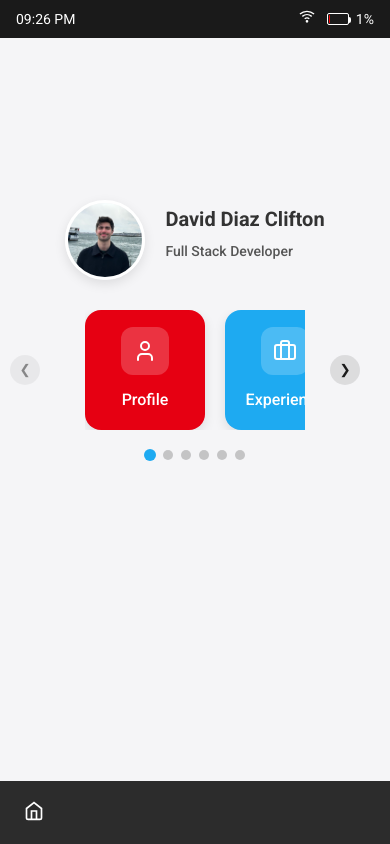
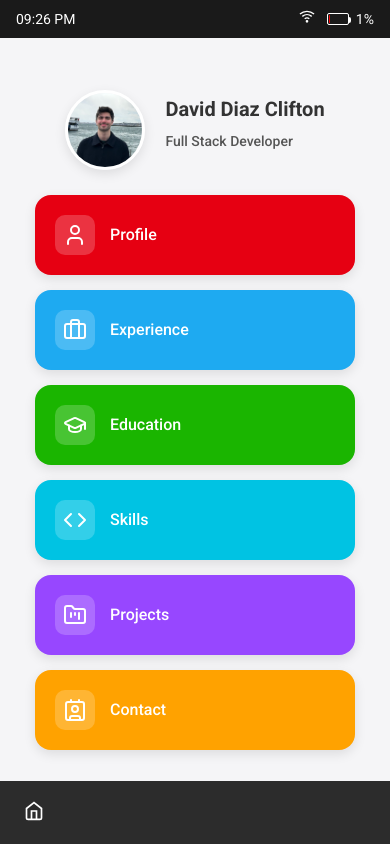
Before and after one commit to daviddc5/DavidDiazClifton, a React (Create React App) app in the folder david-portfolio/: page / in a window 390 px wide. Built offline with nearby package versions, Linux system fonts and the light colour scheme.

Commit message:
make everything not scrollable except content

```diff
--- a/david-portfolio/src/components/NintendoSwitch/NavBar.js
+++ b/david-portfolio/src/components/NintendoSwitch/NavBar.js
@@ -27,12 +27,12 @@ const NavBar = ({ onHomeClick, selectedSection }) => {
         </div>
       )}
 
-      <div className="controls">
+      {/* <div className="controls">
         <span className="control-btn">A</span>
         <span className="control-text">Select</span>
         <span className="control-btn">B</span>
         <span className="control-text">Back</span>
-      </div>
+      </div> */}
     </div>
   );
 };
--- a/david-portfolio/src/components/NintendoSwitch/NintendoSwitchPortfolio.js
+++ b/david-portfolio/src/components/NintendoSwitch/NintendoSwitchPortfolio.js
@@ -1,7 +1,7 @@
 import React, { useState } from "react";
 import StatusBar from "./StatusBar";
 import UserProfile from "./UserProfile";
-import SectionCarousel from "./SectionCarousel"; // Import new carousel component
+import SectionCarousel from "./SectionCarousel";
 import NavBar from "./NavBar";
 import ProfileSection from "./sections/ProfileSection";
 import EducationSection from "./sections/EducationSection";
@@ -69,11 +69,14 @@ const NintendoSwitchPortfolio = () => {
               title="Full Stack Developer"
               avatarSrc="/DavidDC.jpg"
             />
-            {/* Replace SectionGrid with SectionCarousel */}
-            <SectionCarousel
-              sections={portfolioData.sections}
-              onSectionClick={handleSectionClick}
-            />
+
+            {/* Wrap the sections in a scrollable container */}
+            <div className="sections-container">
+              <SectionCarousel
+                sections={portfolioData.sections}
+                onSectionClick={handleSectionClick}
+              />
+            </div>
           </>
         ) : (
           <div
--- a/david-portfolio/src/components/NintendoSwitch/SectionCarousel.js
+++ b/david-portfolio/src/components/NintendoSwitch/SectionCarousel.js
@@ -4,8 +4,20 @@ const SectionCarousel = ({ sections, onSectionClick }) => {
   const [currentPage, setCurrentPage] = useState(0);
   const [itemsPerPage, setItemsPerPage] = useState(4);
   const [totalPages, setTotalPages] = useState(1);
+  const [isMobile, setIsMobile] = useState(false);
   const carouselTrackRef = useRef(null);
   const carouselWrapperRef = useRef(null);
+
+  // Check if we should use grid layout for mobile
+  useEffect(() => {
+    const checkMobile = () => {
+      setIsMobile(window.innerWidth <= 480);
+    };
+
+    checkMobile();
+    window.addEventListener("resize", checkMobile);
+    return () => window.removeEventListener("resize", checkMobile);
+  }, []);
 
   // Calculate items per page based on screen width and container width
   useEffect(() => {
@@ -62,6 +74,26 @@ const SectionCarousel = ({ sections, onSectionClick }) => {
     setCurrentPage(index);
   };
 
+  // Render vertical layout for mobile (one by one)
+  if (isMobile) {
+    return (
+      <div className="section-vertical-grid">
+        {sections.map((section) => (
+          <div
+            key={section.id}
+            className="section-vertical-tile"
+            style={{ backgroundColor: section.color }}
+            onClick={() => onSectionClick(section)}
+          >
+            <div className="tile-icon">{section.icon}</div>
+            <div className="tile-title">{section.title}</div>
+          </div>
+        ))}
+      </div>
+    );
+  }
+
+  // Render carousel for larger screens
   return (
     <div className="section-carousel">
       <div className="carousel-container">
--- a/david-portfolio/src/styles/NintendoSwitch.css
+++ b/david-portfolio/src/styles/NintendoSwitch.css
@@ -20,12 +20,14 @@ body {
   background-color: #1a1a1a;
   color: var(--switch-text);
   line-height: 1.6;
+  overflow: hidden; /* Prevent body scrolling */
 }
 
+/* Make overall container a fixed height viewport */
 .nintendo-switch-portfolio {
   width: 100%;
   margin: 0 auto;
-  min-height: 100vh;
+  height: 100vh; /* Fixed height instead of min-height */
   display: flex;
   flex-direction: column;
   background-color: var(--switch-bg);
@@ -33,7 +35,7 @@ body {
   overflow: hidden;
 }
 
-/* Status Bar */
+/* Status Bar - Fixed height */
 .status-bar {
   background-color: var(--switch-dark);
   color: white;
@@ -42,6 +44,7 @@ body {
   justify-content: space-between;
   align-items: center;
   font-size: 14px;
+  flex-shrink: 0; /* Prevent shrinking */
 }
 
 .status-icons {
@@ -85,45 +88,32 @@ body {
   border-radius: 1px;
 }
 
-/* Console Content */
+/* Console Content - Flex but no scroll */
 .console-content {
   flex: 1;
-  padding: 20px;
-  overflow-y: auto;
+  padding: 20px 20px 0;
   background-color: var(--switch-bg);
-  /* Center all content horizontally */
   display: flex;
   flex-direction: column;
   align-items: center;
+  overflow: hidden; /* Hide overflow, no scrolling here */
+  position: relative;
 }
 
-/* User Profile - Centered on page */
+/* User Profile - Fixed at top */
 .user-profile {
   display: flex;
   align-items: center;
   gap: 20px;
-  margin-bottom: 50px;
-  /* Width constraint to keep it centered */
+  margin-bottom: 20px;
   width: 100%;
   max-width: 800px;
   justify-content: center;
-  margin-top: 15vh;
+  padding-top: 5vh;
+  flex-shrink: 0; /* Prevent shrinking */
 }
 
 /* Avatar Hover Effect */
-.avatar-container {
-  width: 180px;
-  height: 180px;
-  border-radius: 50%;
-  overflow: hidden;
-  border: 3px solid white;
-  box-shadow: 0 4px 12px rgba(0, 0, 0, 0.1);
-  transition: all 0.3s ease;
-  cursor: pointer;
-  position: relative;
-  flex-shrink: 0;
-}
-
 .avatar-container {
   width: 120px;
   height: 120px;
@@ -136,15 +126,6 @@ body {
   position: relative;
   flex-shrink: 0;
   margin-top: 20px; /* Add gap at the top */
-}
-
-/* Also update the mobile version */
-@media (max-width: 480px) {
-  .avatar-container {
-    width: 80px;
-    height: 80px;
-    margin-top: 15px; /* Slightly smaller gap for mobile */
-  }
 }
 
 .avatar-container:hover {
@@ -181,6 +162,37 @@ body {
   color: #555;
   font-weight: 500;
 }
+
+/* Scrollable Section Container - Only this will scroll */
+.sections-container {
+  width: 100%;
+  flex: 1;
+  overflow-y: auto; /* Enable scrolling here */
+  padding: 0 20px 20px;
+  display: flex;
+  flex-direction: column;
+  align-items: center;
+}
+
+/* Custom scrollbar for better aesthetics */
+.sections-container::-webkit-scrollbar {
+  width: 6px;
+}
+
+.sections-container::-webkit-scrollbar-track {
+  background: rgba(0, 0, 0, 0.05);
+  border-radius: 10px;
+}
+
+.sections-container::-webkit-scrollbar-thumb {
+  background: rgba(0, 0, 0, 0.15);
+  border-radius: 10px;
+}
+
+.sections-container::-webkit-scrollbar-thumb:hover {
+  background: rgba(0, 0, 0, 0.25);
+}
+
 /* Section Carousel - Fixed layout */
 .section-carousel {
   width: 100%;
@@ -252,14 +264,6 @@ body {
   background-color: rgba(0, 0, 0, 0.2);
 }
 
-/* .carousel-arrow.left {
-  left: -10px;
-}
-
-.carousel-arrow.right {
-  right: -10px;
-} */
-
 .carousel-arrow.left {
   left: -50px; /* Moved further to the left from -10px */
 }
@@ -322,7 +326,52 @@ body {
   }
 }
 
-/* Legacy Section Grid - Keep for fallback */
+/* Vertical Section Grid for Mobile */
+.section-vertical-grid {
+  display: flex;
+  flex-direction: column;
+  gap: 15px;
+  width: 100%;
+  max-width: 320px;
+  padding: 10px 0;
+}
+
+.section-vertical-tile {
+  height: 80px;
+  border-radius: 16px;
+  display: flex;
+  align-items: center;
+  padding: 0 20px;
+  color: white;
+  cursor: pointer;
+  transition: transform 0.2s, box-shadow 0.2s;
+  box-shadow: 0 4px 12px rgba(0, 0, 0, 0.1);
+}
+
+.section-vertical-tile:hover {
+  transform: scale(1.05);
+  box-shadow: 0 6px 16px rgba(0, 0, 0, 0.15);
+}
+
+.section-vertical-tile .tile-icon {
+  margin-bottom: 0;
+  margin-right: 15px;
+  background-color: rgba(255, 255, 255, 0.2);
+  width: 40px;
+  height: 40px;
+  border-radius: 10px;
+  display: flex;
+  align-items: center;
+  justify-content: center;
+  flex-shrink: 0;
+}
+
+.section-vertical-tile .tile-title {
+  font-size: 16px;
+  font-weight: 500;
+}
+
+/* Legacy Section Grid */
 .section-grid {
   display: grid;
   grid-template-columns: repeat(auto-fill, minmax(140px, 1fr));
@@ -366,73 +415,24 @@ body {
   font-weight: 500;
 }
 
-/* Nav Bar */
-.nav-bar {
-  background-color: var(--switch-nav);
-  color: white;
-  padding: 12px 16px;
+/* Section View - Also scrollable */
+.section-view {
+  width: 100%;
+  height: 100%;
   display: flex;
-  justify-content: space-between;
+  flex-direction: column;
   align-items: center;
+  overflow-y: auto;
+  padding: 20px 0;
 }
 
-.home-button {
-  background: none;
-  border: none;
-  color: white;
-  cursor: pointer;
-  padding: 8px;
-  border-radius: 50%;
-  transition: background-color 0.2s;
-}
-
-.home-button:hover {
-  background-color: rgba(255, 255, 255, 0.1);
-}
-
-.section-indicator {
-  display: flex;
-  align-items: center;
-  gap: 10px;
-  font-weight: 500;
-}
-
-.indicator-color {
-  width: 12px;
-  height: 12px;
-  border-radius: 50%;
-}
-
-.controls {
-  display: flex;
-  align-items: center;
-  gap: 6px;
-}
-
-.control-btn {
-  display: inline-flex;
-  align-items: center;
-  justify-content: center;
-  width: 24px;
-  height: 24px;
-  border-radius: 50%;
-  background-color: #555;
-  font-weight: 700;
-  font-size: 12px;
-}
-
-.control-text {
-  font-size: 12px;
-  margin-right: 10px;
-}
-
-/* Section Content Styles */
+/* Section content will be scrollable inside the section view */
 .section-content {
   padding: 20px;
   color: var(--switch-dark);
   width: 100%;
   max-width: 800px;
-  margin: 0 auto;
+  margin: 0 auto 20px;
 }
 
 .section-header {
@@ -451,15 +451,6 @@ body {
   width: 40px;
   height: 4px;
   background-color: currentColor;
-}
-
-/* Section View */
-.section-view {
-  width: 100%;
-  display: flex;
-  flex-direction: column;
-  align-items: center;
-  padding: 20px 0;
 }
 
 /* Card Component */
@@ -612,6 +603,7 @@ body {
   margin-top: 30px;
   width: 100%;
   max-width: 800px;
+  flex-shrink: 0; /* Prevent shrinking */
 }
 
 .switch-nav-button {
@@ -645,6 +637,67 @@ body {
   font-weight: 500;
 }
 
+/* Nav Bar - Fixed at bottom */
+.nav-bar {
+  background-color: var(--switch-nav);
+  color: white;
+  padding: 12px 16px;
+  display: flex;
+  justify-content: space-between;
+  align-items: center;
+  flex-shrink: 0; /* Prevent shrinking */
+}
+
+.home-button {
+  background: none;
+  border: none;
+  color: white;
+  cursor: pointer;
+  padding: 8px;
+  border-radius: 50%;
+  transition: background-color 0.2s;
+}
+
+.home-button:hover {
+  background-color: rgba(255, 255, 255, 0.1);
+}
+
+.section-indicator {
+  display: flex;
+  align-items: center;
+  gap: 10px;
+  font-weight: 500;
+}
+
+.indicator-color {
+  width: 12px;
+  height: 12px;
+  border-radius: 50%;
+}
+
+.controls {
+  display: flex;
+  align-items: center;
+  gap: 6px;
+}
+
+.control-btn {
+  display: inline-flex;
+  align-items: center;
+  justify-content: center;
+  width: 24px;
+  height: 24px;
+  border-radius: 50%;
+  background-color: #555;
+  font-weight: 700;
+  font-size: 12px;
+}
+
+.control-text {
+  font-size: 12px;
+  margin-right: 10px;
+}
+
 /* Animations */
 @keyframes slideIn {
   from {
@@ -659,13 +712,12 @@ body {
 
 /* Responsive Adjustments */
 @media (max-width: 768px) {
+  .user-profile {
+    padding-top: 3vh;
+  }
+
   .carousel-container {
     padding: 0 30px;
-  }
-
-  .carousel-item {
-    flex: 0 0 140px;
-    height: 140px;
   }
 
   .section-grid {
@@ -693,12 +745,14 @@ body {
     flex-direction: row;
     text-align: left;
     max-width: 320px;
-    margin-bottom: 30px;
+    margin-bottom: 15px;
+    padding-top: 2vh;
   }
 
   .avatar-container {
     width: 80px;
     height: 80px;
+    margin-top: 15px;
   }
 
   .user-name {
@@ -707,6 +761,10 @@ body {
 
   .user-title {
     font-size: 14px;
+  }
+
+  .sections-container {
+    padding: 0 10px 10px;
   }
 
   .carousel-container {
```
